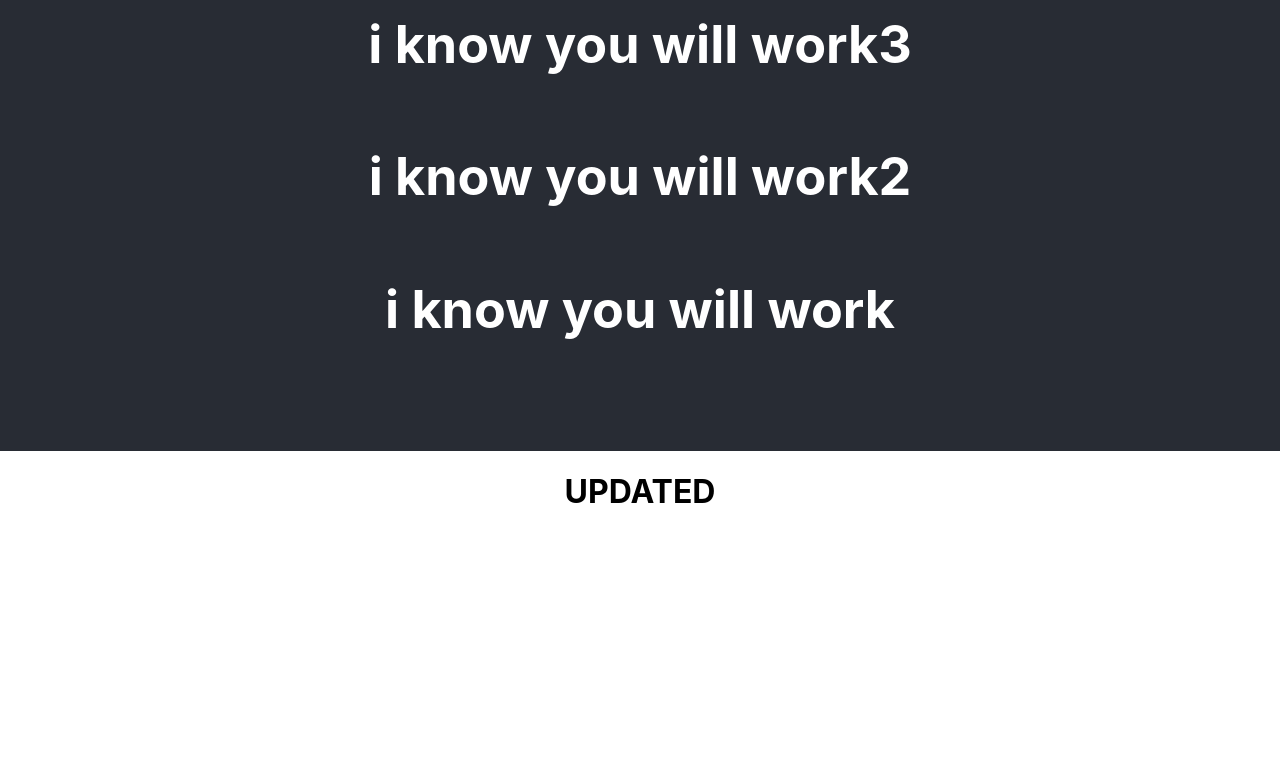
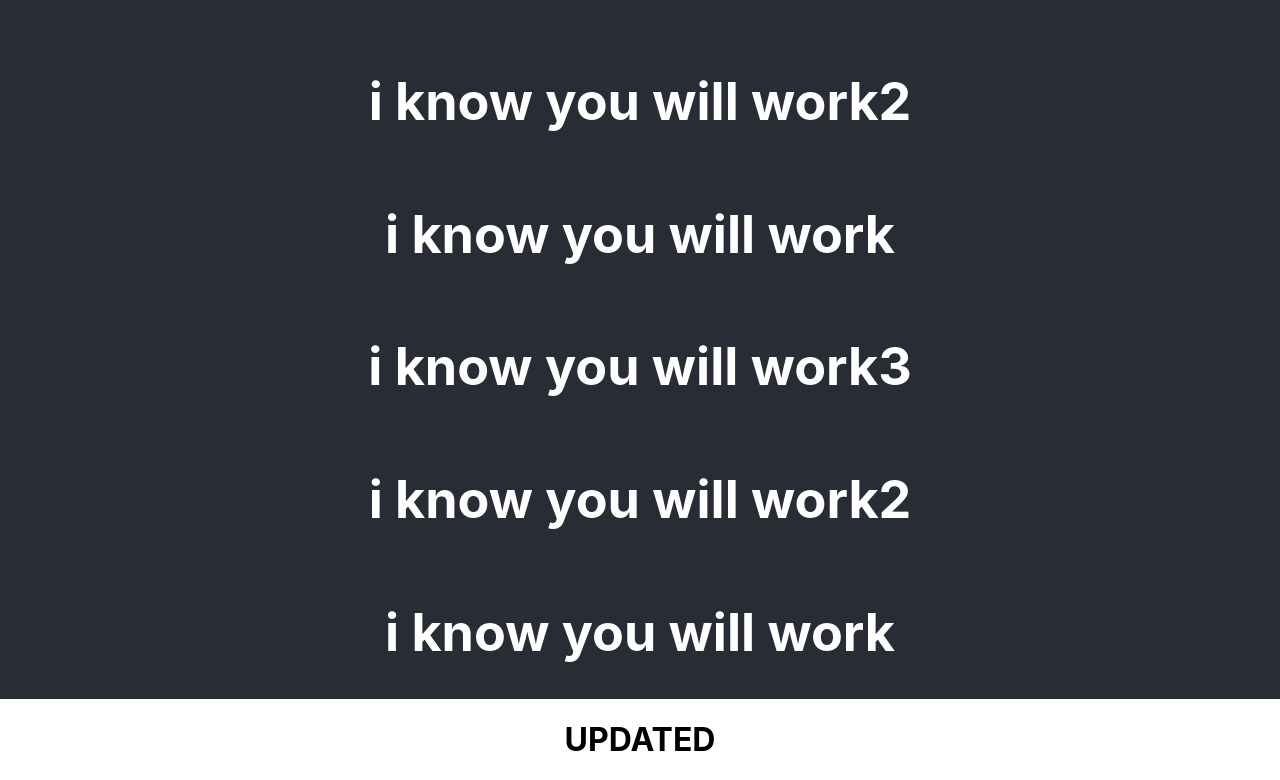
Before and after one commit to keerthanapalepu/test-deployment, a React (Create React App) app: page / in a window 1280 px wide. Shown: the part 349-1129 px from the top of the page. Before the commit the page ends 882 px from the top, so only its background shows below. Built offline with nearby package versions, Linux system fonts and the light colour scheme; no server answers.

Commit message:
Update App.js

```diff
--- a/src/App.js
+++ b/src/App.js
@@ -19,6 +19,9 @@ function App() {
       <h1>i know you will work3</h1>
       <h1>i know you will work2</h1>
       <h1>i know you will work</h1>
+<h1>i know you will work3</h1>
+      <h1>i know you will work2</h1>
+      <h1>i know you will work</h1>
       </header>
 
 <h1>UPDATED</h1>
```
